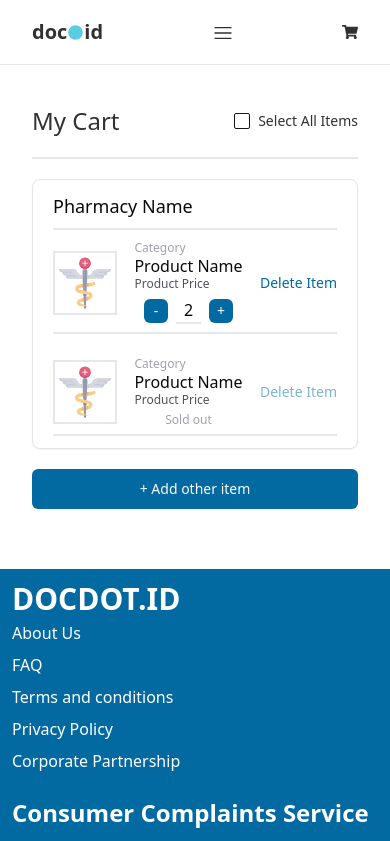
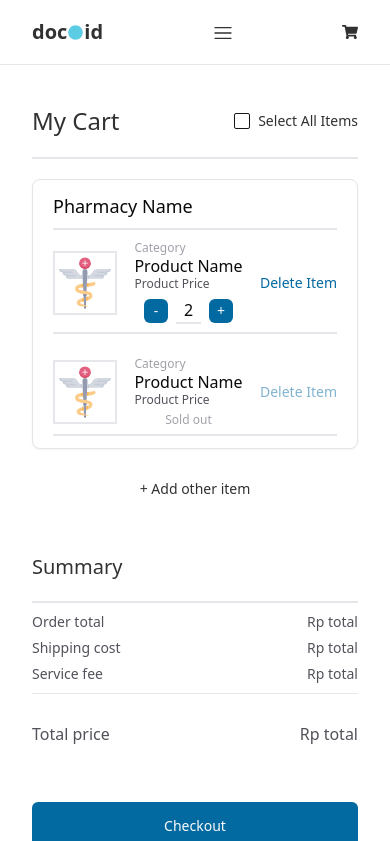
Before and after one commit to nisrinous/docdotid, a Next.js app: page /mycart in a window 390 px wide. Shown: the top 841 px of the page. Built offline with nearby package versions, Linux system fonts and the light colour scheme.

Commit message:
feat: add summary on cart page

```diff
--- a/src/components/button/manage-quantity-button.tsx
+++ b/src/components/button/manage-quantity-button.tsx
@@ -1,27 +1,30 @@
+import { useState } from "react";
 import { Button } from "../ui/button";
 
-const ManageQuantityButton = ({ counter }: { counter: number }) => {
+const ManageQuantityButton = ({ quantity }: { quantity: number }) => {
+  const [qty, setQty] = useState<number>(quantity);
+
   const increment = () => {
-    counter + 1;
+    setQty(qty + 1);
   };
   const decrement = () => {
-    counter - 1;
+    setQty(qty - 1);
   };
 
   return (
     <>
-      {counter > 0 && (
+      {quantity > 0 && (
         <div className="flex flex-row items-center justify-center gap-2 w-full">
           <Button onClick={decrement} className="h-6 w-6 p-0">
             -
           </Button>
-          <p className="border-b-2 px-2">{counter}</p>
+          <p className="border-b-2 px-2">{qty}</p>
           <Button onClick={increment} className="h-6 w-6 p-0">
             +
           </Button>
         </div>
       )}
-      {!(counter > 0) && (
+      {!(quantity > 0) && (
         <div className="flex flex-row items-center justify-center gap-2 w-full">
           <p className="px-5 text-zinc-400 leading-none text-xs">Sold out</p>
         </div>
--- a/src/components/card-product/index.tsx
+++ b/src/components/card-product/index.tsx
@@ -2,7 +2,6 @@
 import { Card, CardContent, CardFooter } from "../ui/card";
 import { Button } from "../ui/button";
 import { useEffect, useState } from "react";
-import ManageQuantityButton from "../button/manage-quantity-button";
 
 const CardProduct = () => {
   const [addedToCart, setAddedToCart] = useState<boolean>(false);
@@ -10,6 +9,9 @@
 
   const increment = () => {
     setCounter(counter + 1);
+  };
+  const decrement = () => {
+    setCounter(counter - 1);
   };
 
   const handleAddToCart = () => {
@@ -45,7 +47,17 @@
               Add to cart
             </Button>
           )}
-          {addedToCart && <ManageQuantityButton counter={counter} />}
+          {addedToCart && (
+            <div className="flex flex-row items-center justify-center gap-2">
+              <Button onClick={decrement} className="h-6 w-6 p-0">
+                -
+              </Button>
+              <p className="border-b-2 px-2">{counter}</p>
+              <Button onClick={increment} className="h-6 w-6 p-0">
+                +
+              </Button>
+            </div>
+          )}
         </CardFooter>
       </Card>
     </>
--- a/src/components/card/cart-item-card.tsx
+++ b/src/components/card/cart-item-card.tsx
@@ -23,7 +23,7 @@
             <p className="text-zinc-600 leading-none text-xs">Product Price</p>
           </div>
           <div className="flex flex-col justify-start items-start p-0">
-            <ManageQuantityButton counter={quantity} />
+            <ManageQuantityButton quantity={quantity} />
           </div>
         </div>
         <Dialog>
--- a/src/pages/mycart/index.tsx
+++ b/src/pages/mycart/index.tsx
@@ -7,7 +7,7 @@
 export default function MyCart() {
   return (
     <>
-      <div className="container my-10 grid grid-cols-3 grid-rows-1 gap-10 pb-5">
+      <div className="container my-10 grid grid-cols-1 grid-rows-2 md:grid-cols-3 md:grid-rows-1 gap-10 pb-5">
         <div className="col-span-3 md:col-span-2 flex flex-col">
           <div className="flex flex-row justify-between gap-4 border-b-2 pb-5">
             <h3 className="scroll-m-20 text-2xl md:text-3xl">My Cart</h3>
@@ -28,13 +28,40 @@
             </Card>
           </div>
           <Link href="/products">
-            <Button className="w-full">+ Add other item</Button>
+            <Button className="w-full" variant="ghost">
+              + Add other item
+            </Button>
           </Link>
         </div>
-        <div className="hidden md:block md:col-span-1">
-          <h3 className="scroll-m-20 text-xl md:text-2xl border-b-2 pb-2">
+        <div className="col-span-3 md:block md:col-span-1">
+          <h3 className="scroll-m-20 text-xl md:text-2xl border-b-2 mt-1 mb-3 pb-5">
             Summary
           </h3>
+          <div className="flex flex-col gap-3">
+            <div className="flex flex-row justify-between">
+              <p className="text-zinc-600 leading-none text-sm">Order total</p>
+              <p className="text-zinc-600 leading-none text-sm">Rp total</p>
+            </div>
+            <div className="flex flex-row justify-between">
+              <p className="text-zinc-600 leading-none text-sm">
+                Shipping cost
+              </p>
+              <p className="text-zinc-600 leading-none text-sm">Rp total</p>
+            </div>
+            <div className="flex flex-row justify-between border-b-[1px] pb-3">
+              <p className="text-zinc-600 leading-none text-sm">Service fee</p>
+              <p className="text-zinc-600 leading-none text-sm">Rp total</p>
+            </div>
+            <div className="flex flex-row justify-between py-5">
+              <p className="text-zinc-600 leading-none text-base">
+                Total price
+              </p>
+              <p className="text-zinc-600 leading-none text-base">Rp total</p>
+            </div>
+          </div>
+          <Link href="/products">
+            <Button className="w-full my-10 h-12 px-0 mx-0">Checkout</Button>
+          </Link>
         </div>
       </div>
     </>
```
